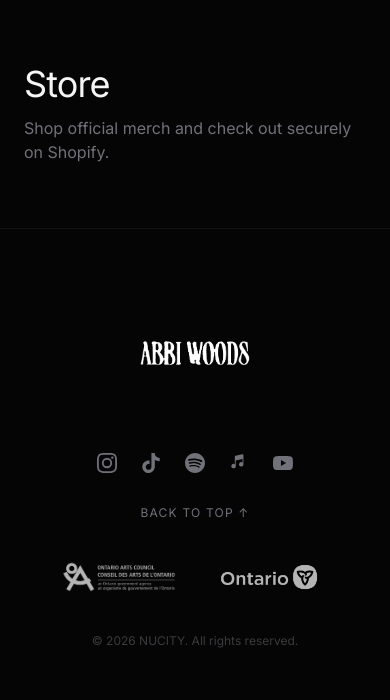
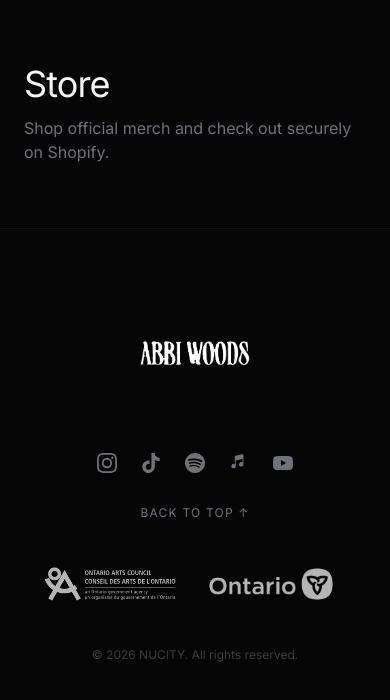
Before and after one commit to Niyokindi/abbi-woods-website, a Next.js app: page /store in a window 390 px wide. Shown: the top 700 px of the page. Built offline with nearby package versions, Linux system fonts and the light colour scheme.

Commit message:
fixed logo sizes

```diff
--- a/src/components/Footer.tsx
+++ b/src/components/Footer.tsx
@@ -91,20 +91,20 @@ export default function Footer() {
           Back to Top &uarr;
         </button>
 
-        <div className="flex items-center justify-center gap-8 opacity-70">
+        <div className="w-full flex items-center justify-center gap-4 sm:gap-8 opacity-70">
           <Image
             src="/images/oac-logo-white.png"
             alt="Ontario Arts Council"
             width={1080}
             height={300}
-            className="h-8 w-auto"
+            className="w-[40%] h-auto sm:w-auto sm:h-12"
           />
           <Image
             src="/images/ontario-logo-white.png"
             alt="Government of Ontario"
             width={3600}
             height={1440}
-            className="h-12 w-auto"
+            className="w-[45%] h-auto sm:w-auto sm:h-20"
           />
         </div>
 
```
